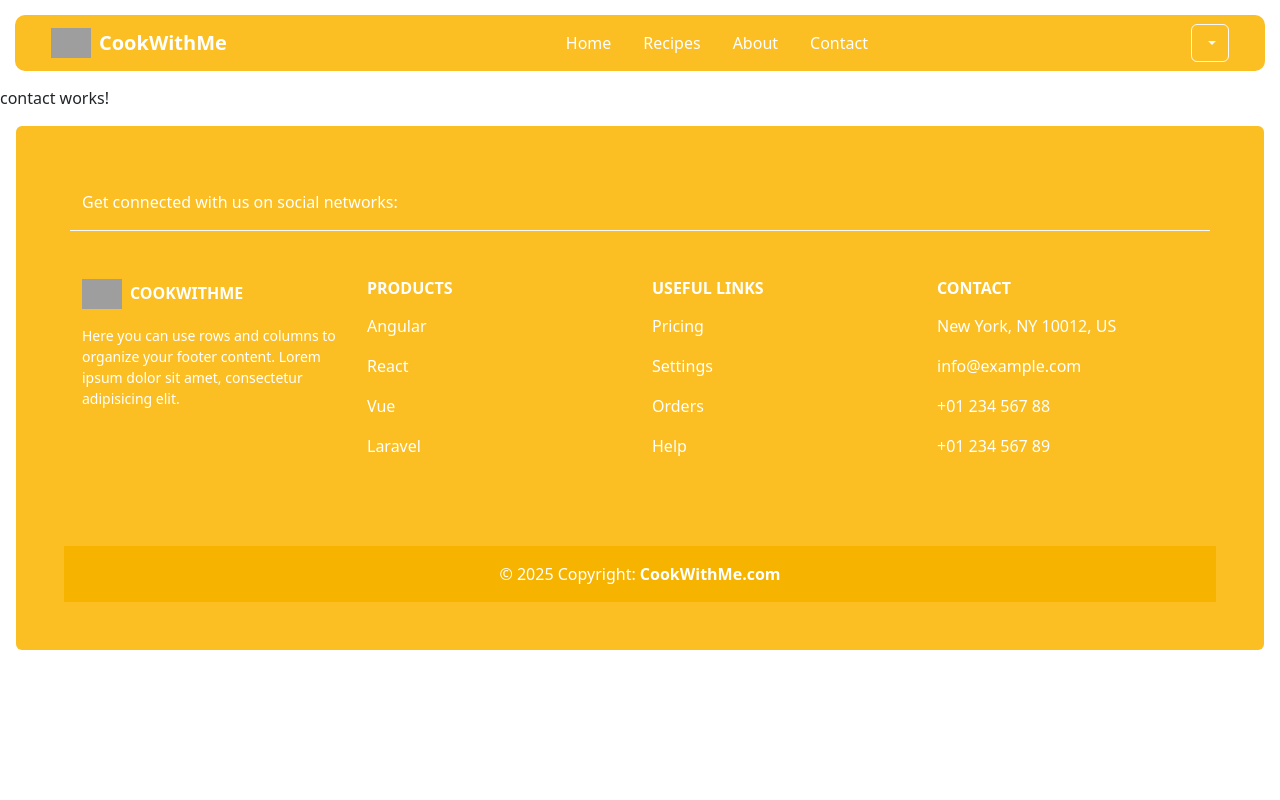
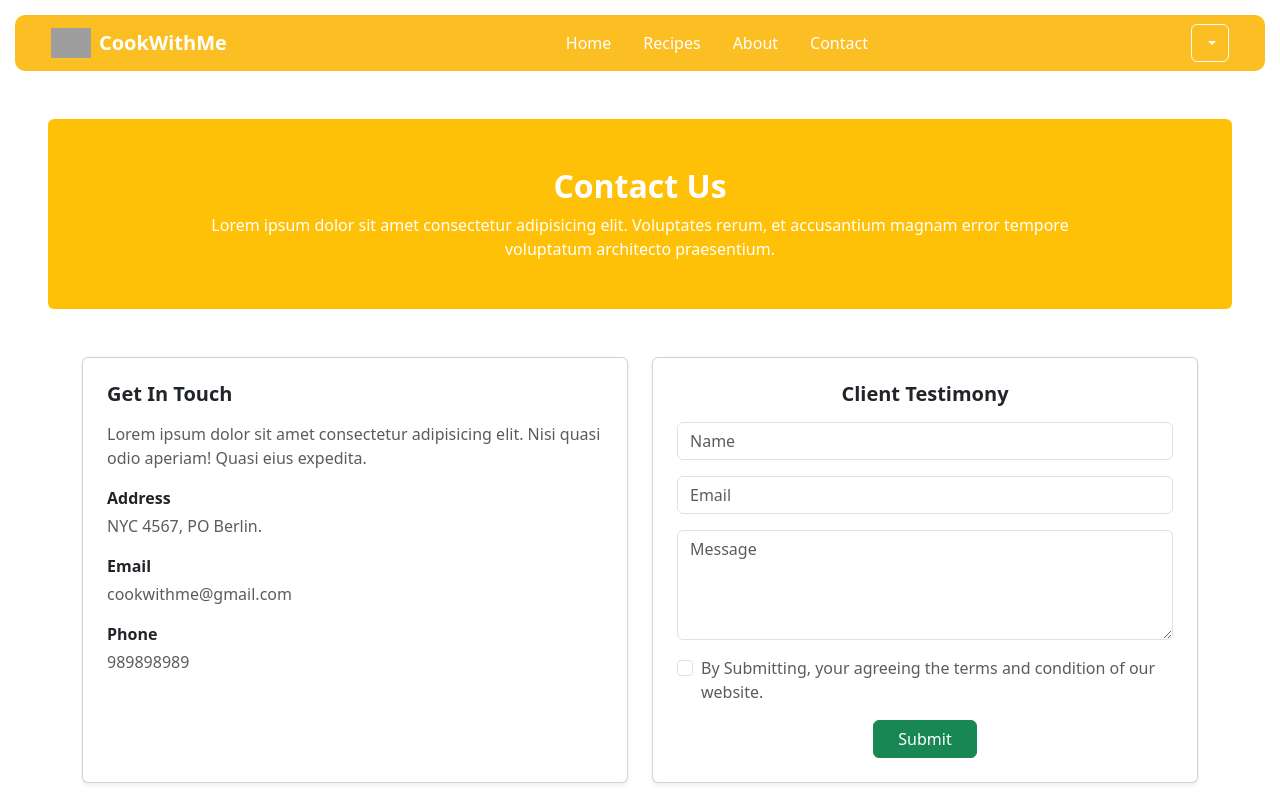
Before and after one commit to tinu-sunny/cookMate---angular-project, an Angular app: page /contact in a window 1280 px wide. Shown: the top 800 px of the page. Built offline with nearby package versions, Linux system fonts and the light colour scheme; grey boxes are pictures that could not be loaded.

Commit message:
contact page desing complted

```diff
--- a/src/app/pages/contact/contact.html
+++ b/src/app/pages/contact/contact.html
@@ -1 +1,67 @@
-<p>contact works!</p>
+<div class=" bg-warning text-white text-center py-5 m-5 rounded">
+  <h2 class="fw-bold">Contact Us</h2>
+  <p class="mb-0 w-75 mx-auto">
+    Lorem ipsum dolor sit amet consectetur adipisicing elit. Voluptates rerum,
+    et accusantium magnam error tempore voluptatum architecto praesentium.
+  </p>
+</div>
+
+<!-- CONTACT SECTION -->
+<div class="container mb-5">
+  <div class="row g-4">
+
+    <!-- LEFT INFO CARD -->
+    <div class="col-md-6">
+      <div class="card shadow-sm h-100 p-4">
+        <h5 class="fw-bold mb-3">Get In Touch</h5>
+        <p class="text-muted">
+          Lorem ipsum dolor sit amet consectetur adipisicing elit.
+          Nisi quasi odio aperiam! Quasi eius expedita.
+        </p>
+
+        <p class="fw-bold mb-1">Address</p>
+        <p class="text-muted">NYC 4567, PO Berlin.</p>
+
+        <p class="fw-bold mb-1">Email</p>
+        <p class="text-muted">cookwithme@gmail.com</p>
+
+        <p class="fw-bold mb-1">Phone</p>
+        <p class="text-muted">989898989</p>
+      </div>
+    </div>
+
+    <!-- RIGHT FORM CARD -->
+    <div class="col-md-6">
+      <div class="card shadow-sm h-100 p-4">
+        <h5 class="fw-bold mb-3 text-center">Client Testimony</h5>
+
+        <form>
+          <div class="mb-3">
+            <input type="text" class="form-control" placeholder="Name">
+          </div>
+
+          <div class="mb-3">
+            <input type="email" class="form-control" placeholder="Email">
+          </div>
+
+          <div class="mb-3">
+            <textarea class="form-control" rows="4" placeholder="Message"></textarea>
+          </div>
+
+          <div class="form-check mb-3">
+            <input class="form-check-input" type="checkbox" id="agree">
+            <label class="form-check-label text-muted" for="agree">
+              By Submitting, your agreeing the terms and condition of our website.
+            </label>
+          </div>
+
+          <div class="text-center">
+            <button class="btn btn-success px-4">Submit</button>
+          </div>
+        </form>
+
+      </div>
+    </div>
+
+  </div>
+</div>
```
